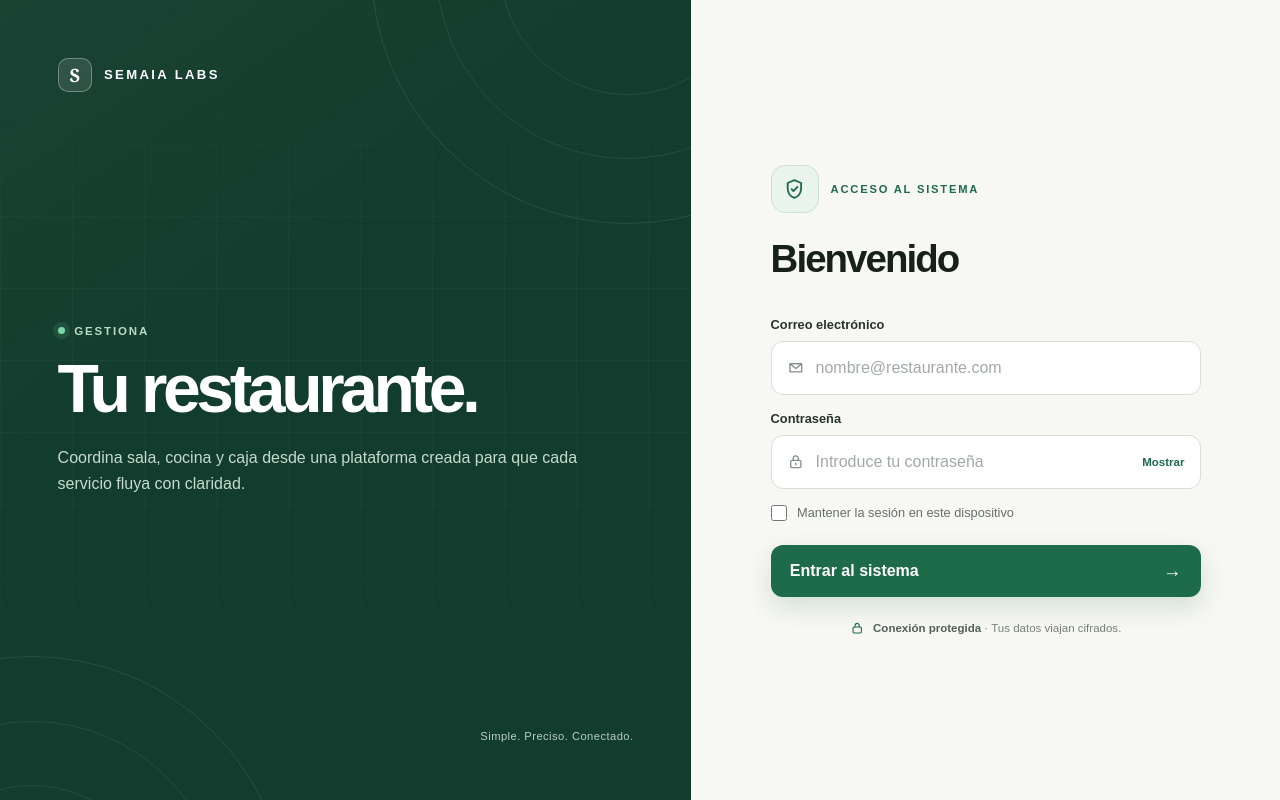
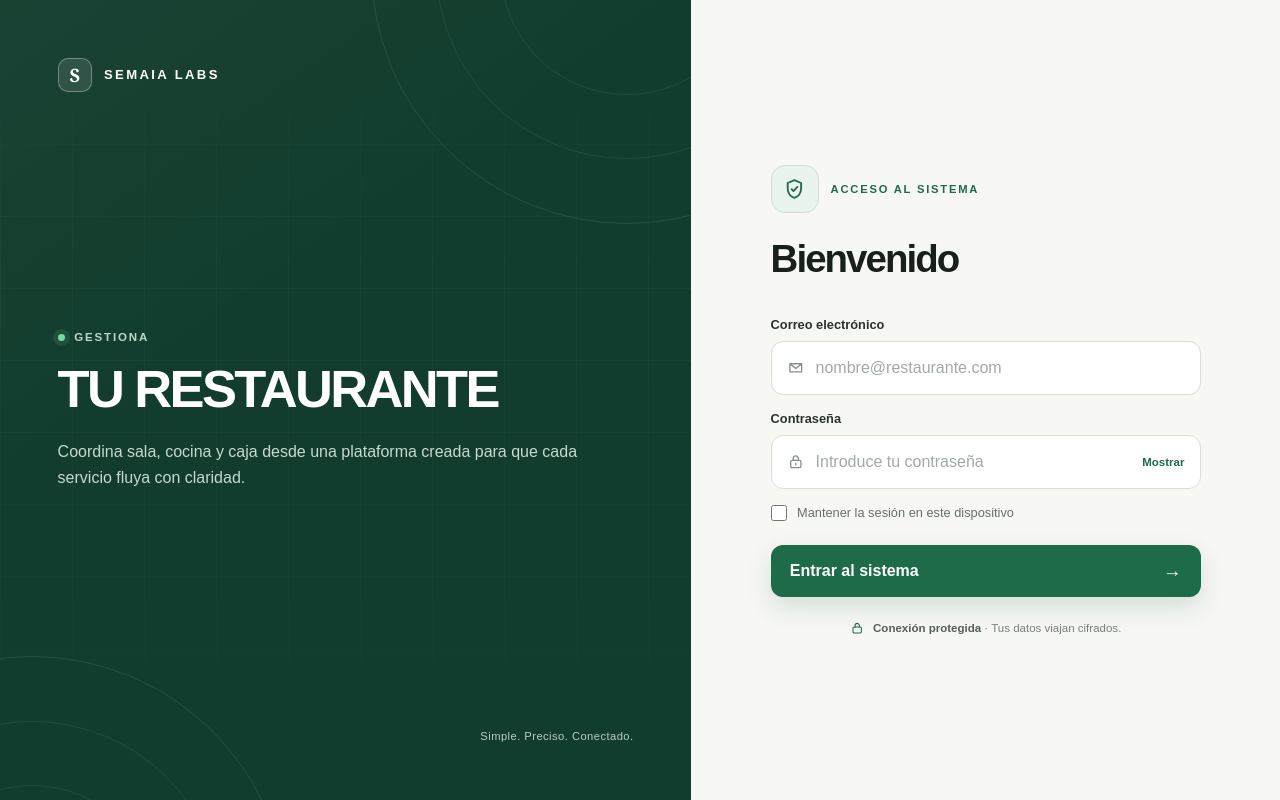
Before and after one commit to irvinvela/SGR, a Next.js app in the folder frontend/: page / in a window 1280 px wide. Built offline with nearby package versions, Linux system fonts and the light colour scheme; no server answers.

Commit message:
fix: emphasize login headline

```diff
--- a/frontend/src/app/globals.css
+++ b/frontend/src/app/globals.css
@@ -162,10 +162,11 @@ select {
 .brand-copy h1 {
   max-width: 760px;
   margin: 0 0 1.5rem;
-  font-size: clamp(3.25rem, 5.3vw, 5.75rem);
+  font-size: clamp(2.8rem, 4.1vw, 4.4rem);
   font-weight: 650;
-  line-height: 0.94;
-  letter-spacing: -0.065em;
+  line-height: 0.98;
+  letter-spacing: -0.05em;
+  white-space: nowrap;
 }
 
 .brand-copy > p:last-child {
@@ -1637,7 +1638,7 @@ select:focus {
 
   .brand-copy h1 {
     margin-bottom: 1rem;
-    font-size: clamp(2.6rem, 11vw, 3.6rem);
+    font-size: clamp(2rem, 9.5vw, 3rem);
   }
 
   .brand-copy > p:last-child {
--- a/frontend/src/app/page.tsx
+++ b/frontend/src/app/page.tsx
@@ -52,7 +52,7 @@ export default function LoginPage() {
               <span aria-hidden="true" />
               Gestiona
             </p>
-            <h1>Tu restaurante.</h1>
+            <h1>TU RESTAURANTE</h1>
             <p>
               Coordina sala, cocina y caja desde una plataforma creada para
               que cada servicio fluya con claridad.
```
